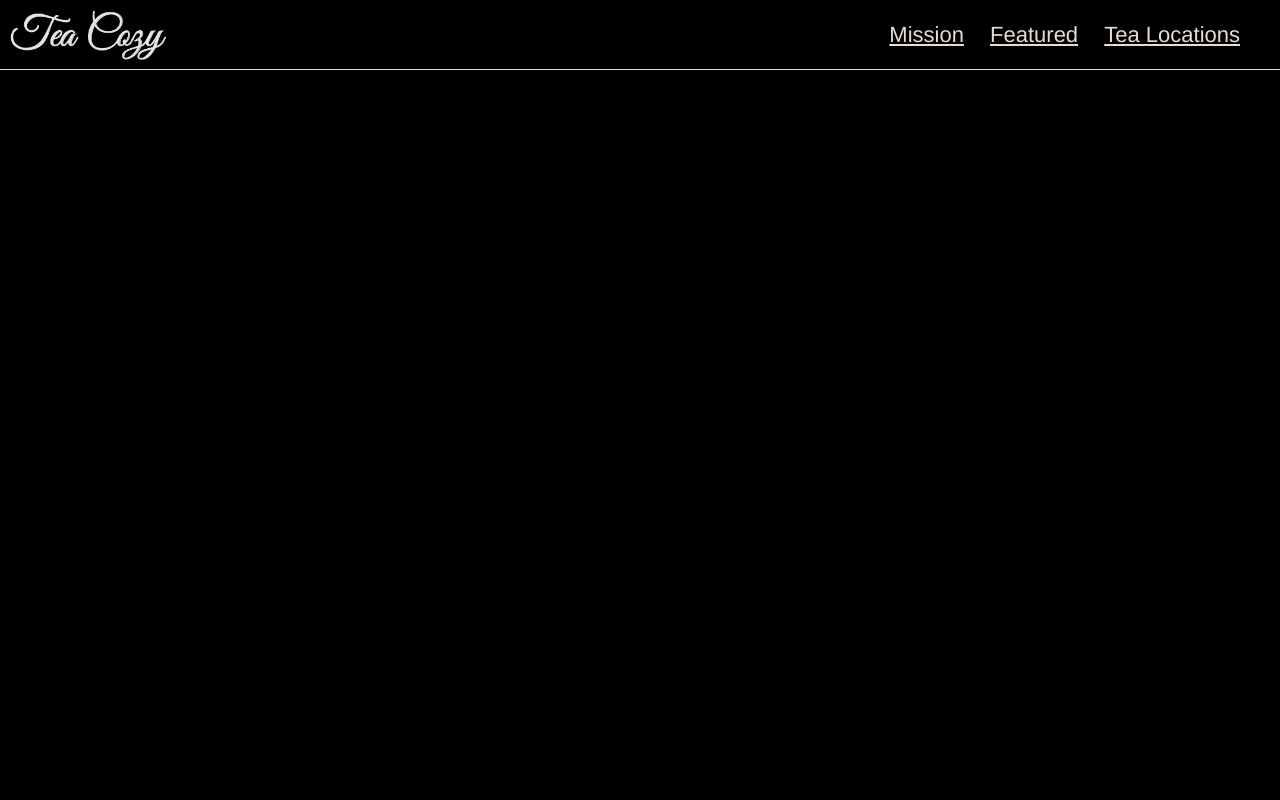
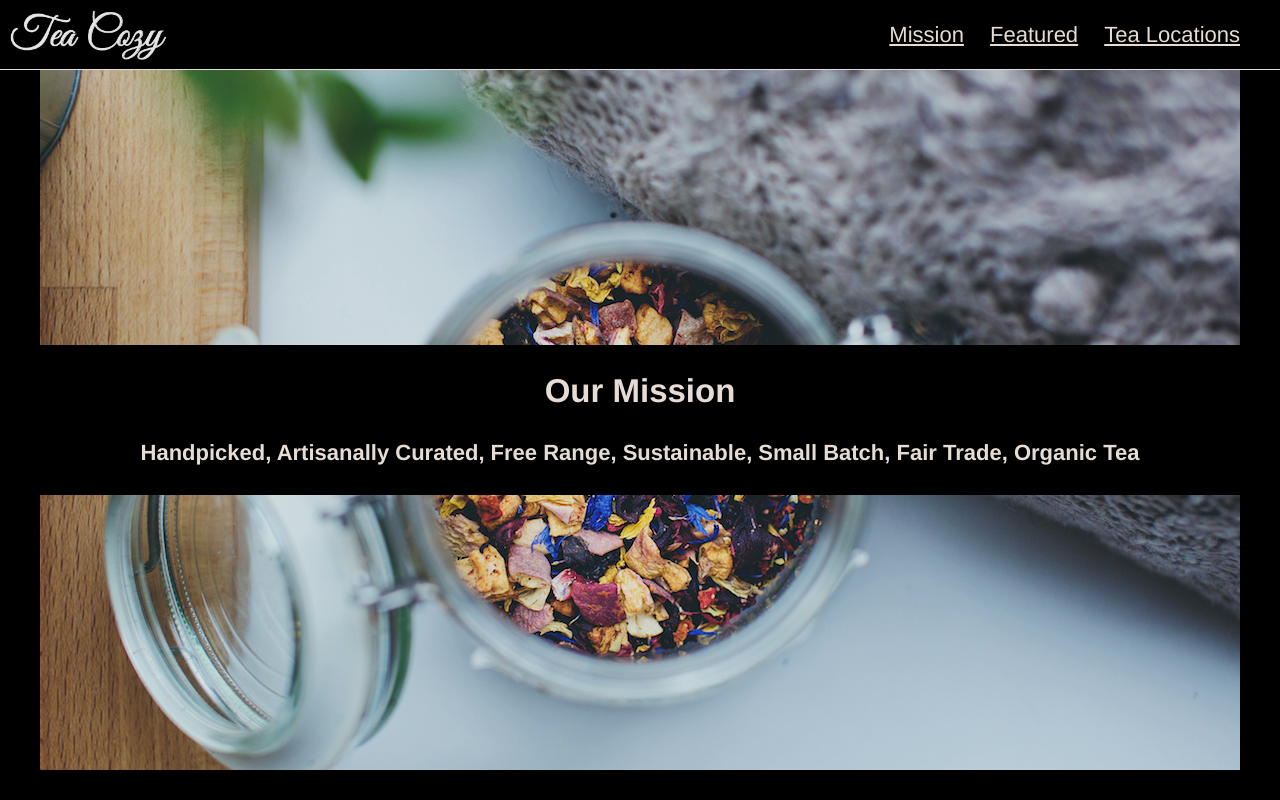
Before and after one commit to Runekeon/TeaCozy, a plain HTML site: page index.html in a window 1280 px wide. Drawn offline with Linux system fonts and the light colour scheme.

Commit message:
added mission block

```diff
--- a/index.html
+++ b/index.html
@@ -23,6 +23,15 @@
     </header>
     <!-- Main Content Container -->
     <div class="content">
+      <div class="mission" name="mission">
+        <div class="missionText">
+          <h2>Our Mission</h2>
+          <h4>Handpicked, Artisanally Curated, Free Range, Sustainable, Small Batch, Fair Trade, Organic Tea</h4>
+        </div>
+      </div>
+
+
+
 
     </div>
 
--- a/resources/css/style.css
+++ b/resources/css/style.css
@@ -59,5 +59,29 @@ nav span a {
 
 /* Main Content Container */
 
+.content {
+    margin: 0 20px;
+    padding-top: 70px;
+    align-items: center;
+}
+.mission {
+  display: flex;
+  top: 70;
+  width: 1200px;
+  height: 700px;
+  margin-left: auto;
+  margin-right: auto;
+  align-items: center;
+  background-image: url("../images/img-mission-background.jpg");
+}
+
+.missionText {
+  width: 100%;
+  vertical-align: middle;
+  text-align: center;
+  background-color: black;
+}
+
+
 
 /* Footer */
```
